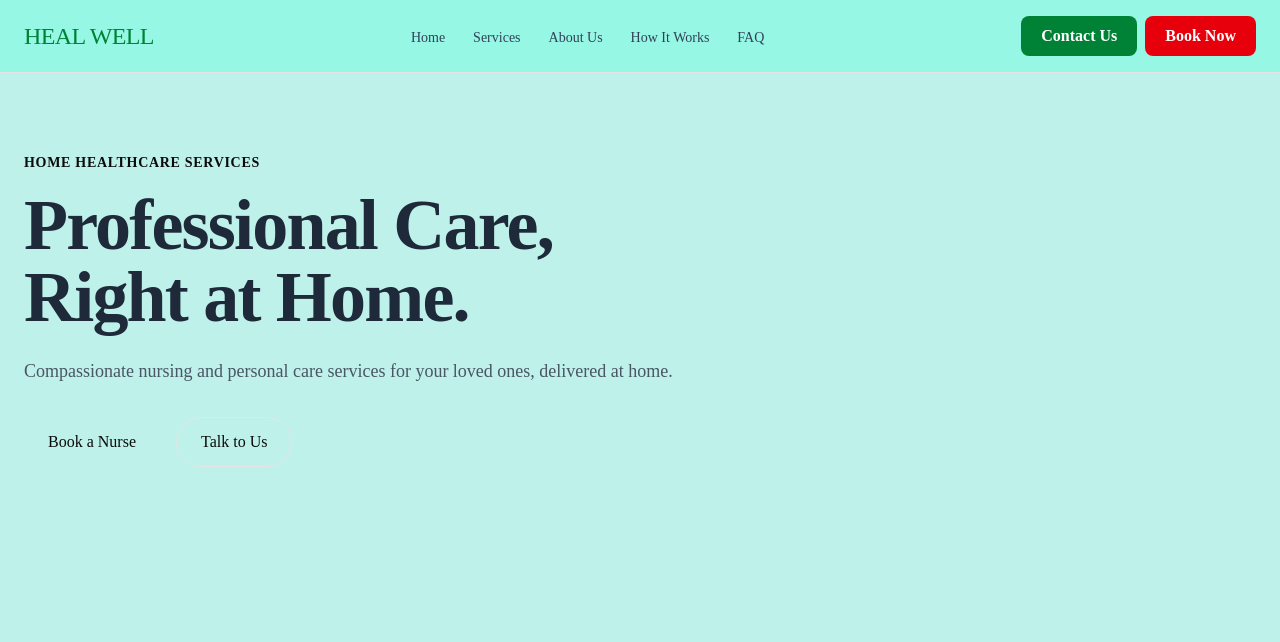
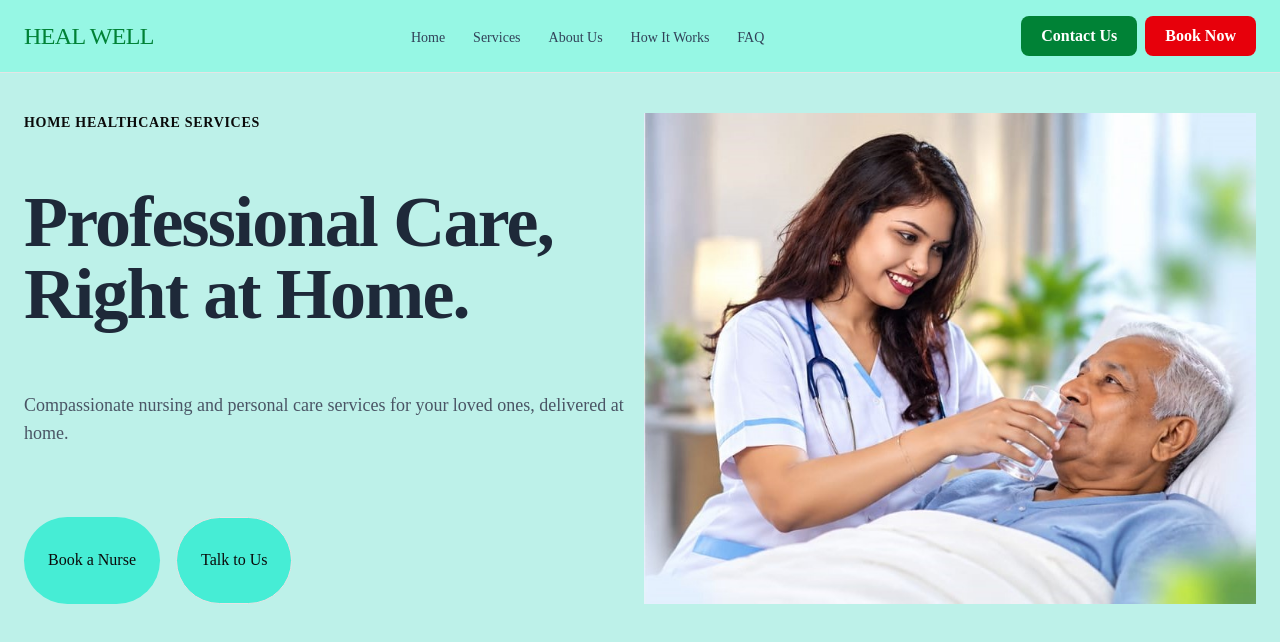
Before and after one commit to SurajKrSaw/Heal-Well, a Next.js app: page / in a window 1280 px wide. Shown: the top 642 px of the page. Built offline with nearby package versions, Linux system fonts and the light colour scheme.

Commit message:
Initial phase of Hero Section is made

```diff
--- a/app/page.tsx
+++ b/app/page.tsx
@@ -1,9 +1,11 @@
+import Image from "next/image";
 export default function Home() {
   return (
     <main>
-      <section className="min-h-screen px-6 py-20">
-        <div className="mx-auto max-w-7xl">
-          <div className="max-w-3xl">
+      <section className="min-h-screen px-6 py-10">
+        <div className="grid md:grid-cols-2 grid-cols-1 gap-2 ">
+          {/* Hero Description */}
+          <div className="grid ">
             <p className="mb-4 text-sm font-semibold uppercase tracking-wider">
               Home Healthcare Services
             </p>
@@ -20,14 +22,24 @@ export default function Home() {
             </p>
 
             <div className="mt-8 flex gap-4">
-              <button className="rounded-full px-6 py-3 font-medium">
+              <button className="rounded-full px-6 py-3 font-medium bg-teal-300 hover:bg-teal-500">
                 Book a Nurse
               </button>
 
-              <button className="rounded-full border px-6 py-3 font-medium">
+              <button className="rounded-full border px-6 py-3 font-medium bg-teal-300 hover:bg-teal-500">
                 Talk to Us
               </button>
             </div>
+          </div>
+          {/* Hero Image */}
+          <div className="grid w-full">
+            <Image
+              className="h-auto w-full"
+              src="/HealWellHero1.jpg"
+              alt="Healthcare professional caring for a patient at home"
+              width={600}
+              height={500}
+            />
           </div>
         </div>
       </section>
```
Also changed, not shown: public/HealWellHero1.jpg (added).
